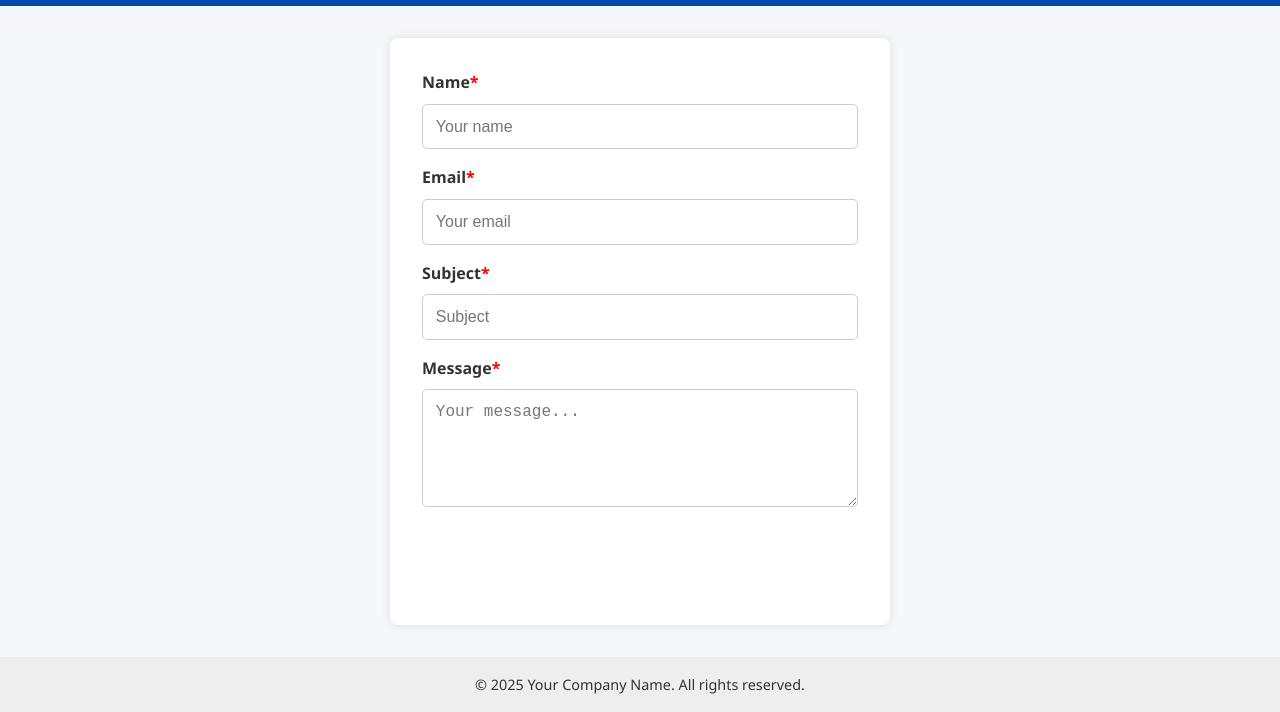
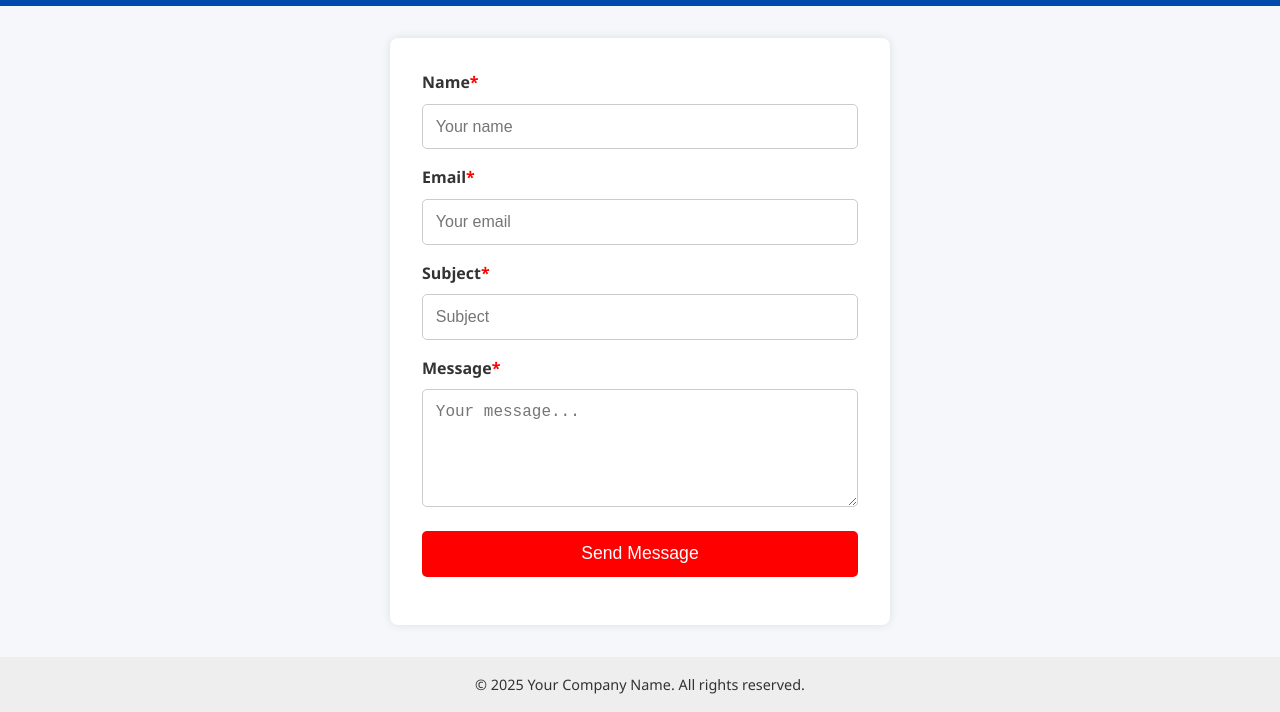
Before and after one commit to ostererik/contactform, a plain HTML site: page index.html in a window 1280 px wide. Shown: the part 93-805 px from the top of the page. Drawn offline with Linux system fonts and the light colour scheme.

Commit message:
Update style.css

```diff
--- a/style.css
+++ b/style.css
@@ -77,7 +77,7 @@ button {
   display: inline-block;
   width: 100%;
   padding: 0.8rem;
-  background-color: #FF000000;
+  background-color: #FF0000;
   color: #fff;
   border: none;
   border-radius: 5px;
```
